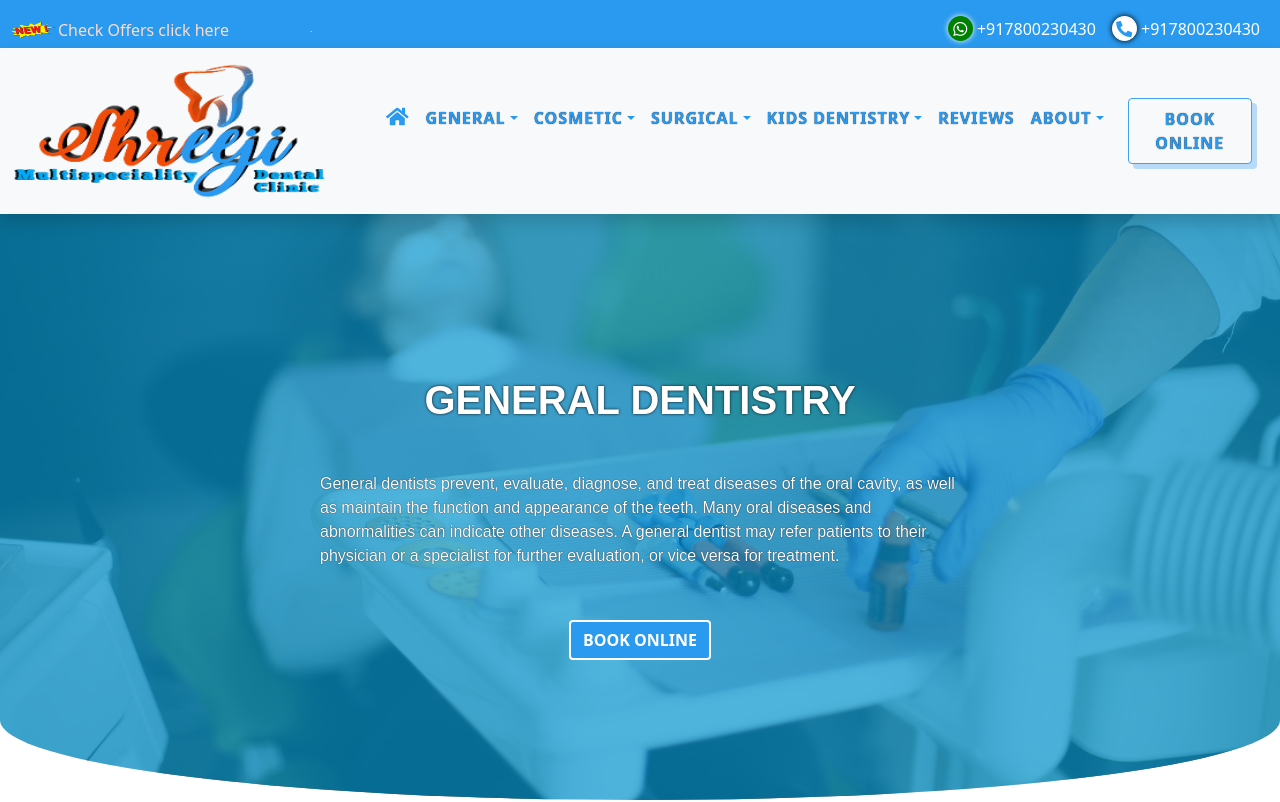
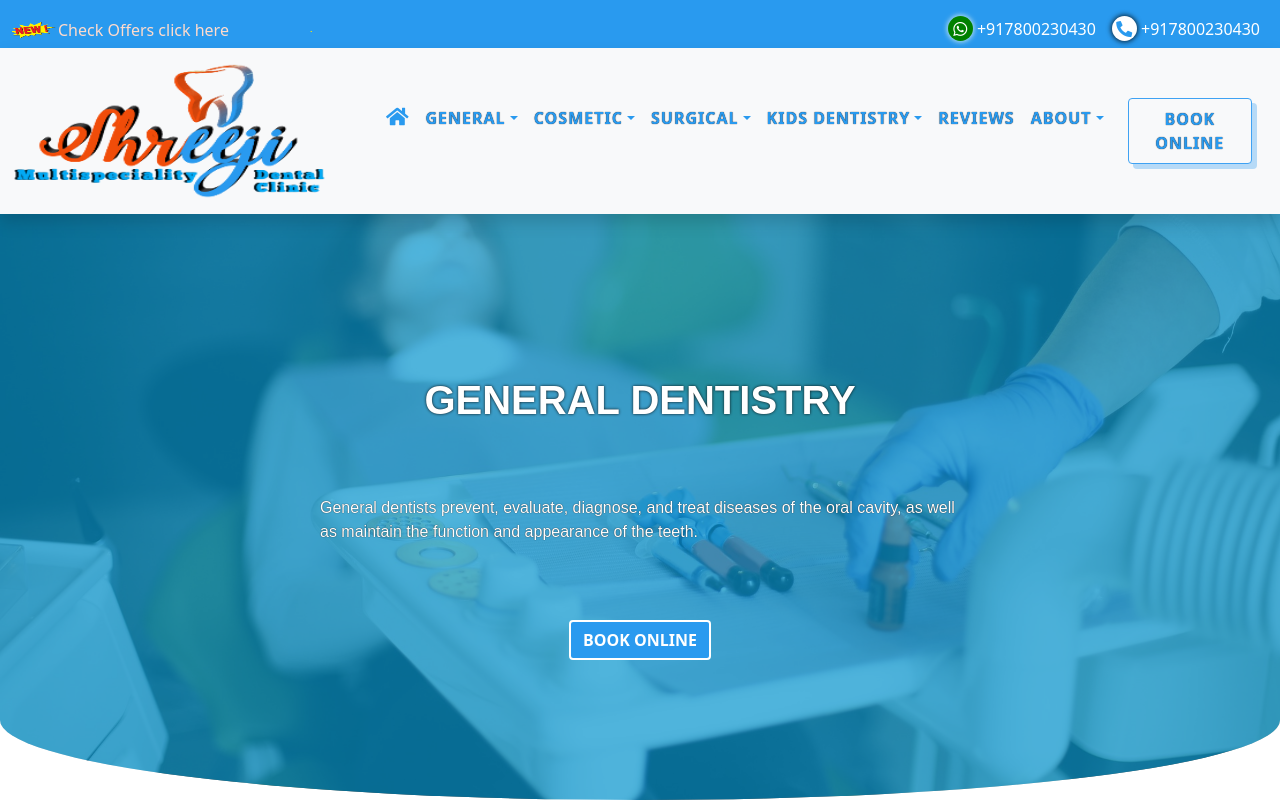
Before and after one commit to SoftGenics/Pms-shreeji-dental-clinic, a React (Create React App) app: page /General-dentistry in a window 1280 px wide. Shown: the top 802 px of the page. Built offline with nearby package versions, Linux system fonts and the light colour scheme; a web font is replaced by a local one.

Commit message:
Update General.js

```diff
--- a/src/Components/Pages/General.js
+++ b/src/Components/Pages/General.js
@@ -9,8 +9,7 @@ const General = () => {
       <>
     <div className='general-container container-fluid'>
     <h1>GENERAL DENTISTRY</h1>
-    <p>General dentists prevent, evaluate, diagnose, and treat diseases of the oral cavity, as well as maintain the function and appearance of the teeth. Many oral diseases and abnormalities can indicate other diseases. A general dentist may refer patients to their physician or a specialist for further evaluation, or vice versa for treatment.
-</p>
+    <p>General dentists prevent, evaluate, diagnose, and treat diseases of the oral cavity, as well as maintain the function and appearance of the teeth.</p>
 <Link to='/Book-Online'><button className='btn btn-primary'>BOOK ONLINE</button></Link>
     <div className='overlay'>
         </div>
```
